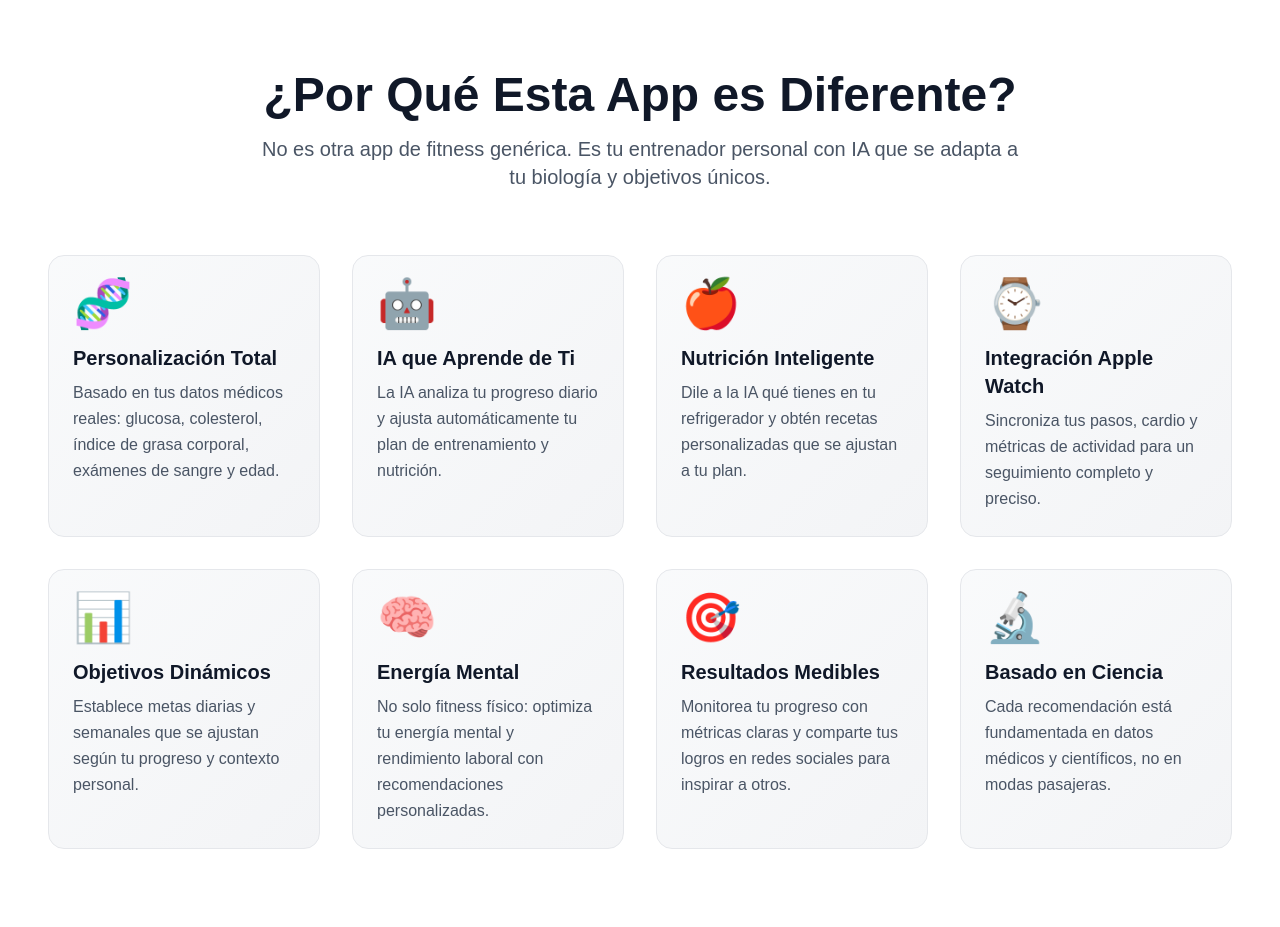
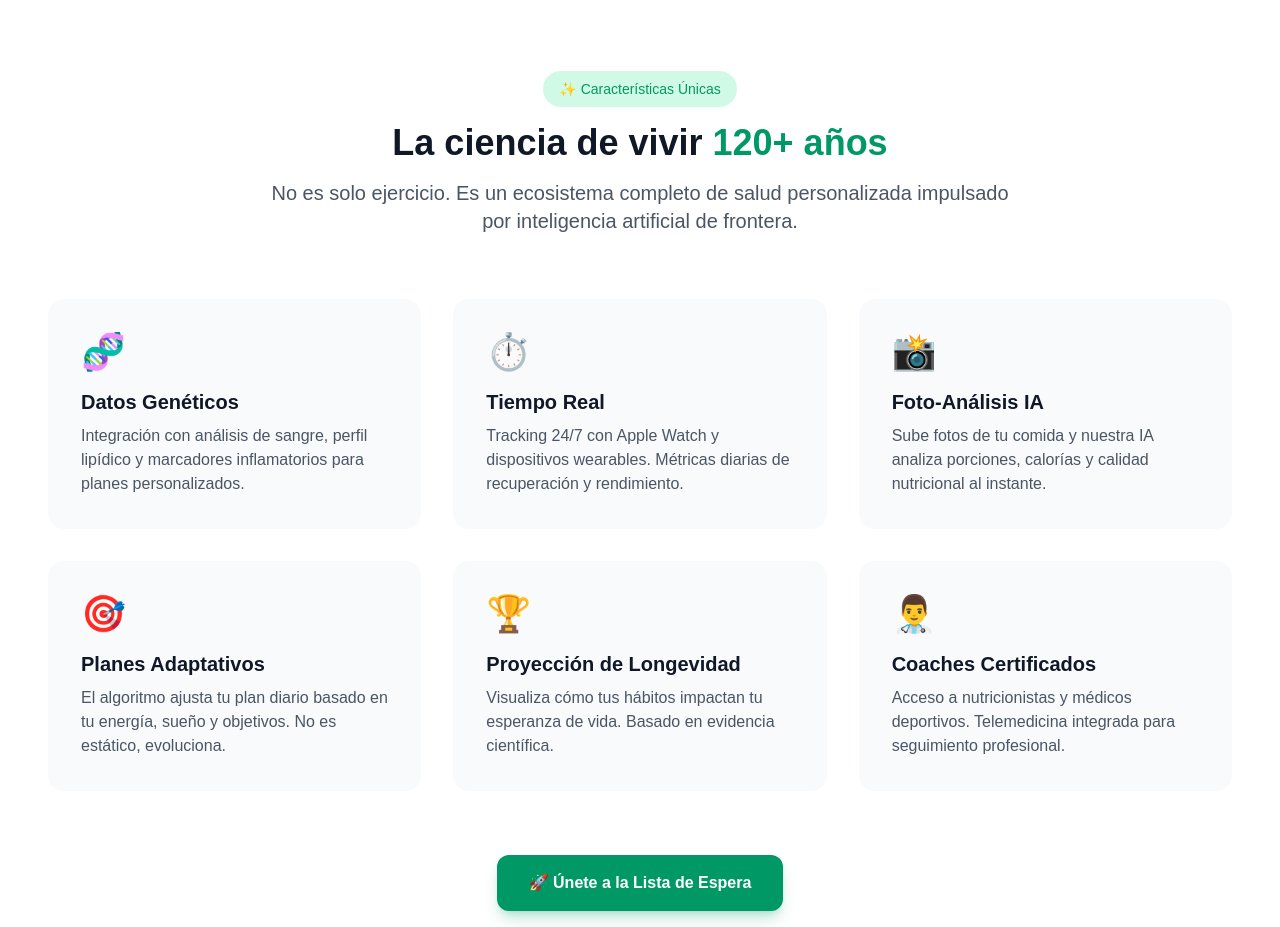
Before and after one commit to devjaime/app-entrenamiento-ia, a Next.js app: page / in a window 1280 px wide. Shown: the part 1060-1987 px from the top of the page. Built offline with nearby package versions, Linux system fonts and the light colour scheme.

Commit message:
feat: improve features section
- 6 unique selling points
- Scientific longevity focus
- Better CTA with waitlist

```diff
--- a/components/landing/Features.tsx
+++ b/components/landing/Features.tsx
@@ -2,97 +2,84 @@ export default function Features() {
   const features = [
     {
       icon: "🧬",
-      title: "Personalización Total",
-      description:
-        "Basado en tus datos médicos reales: glucosa, colesterol, índice de grasa corporal, exámenes de sangre y edad.",
+      title: "Datos Genéticos",
+      description: "Integración con análisis de sangre, perfil lipídico y marcadores inflamatorios para planes personalizados.",
     },
     {
-      icon: "🤖",
-      title: "IA que Aprende de Ti",
-      description:
-        "La IA analiza tu progreso diario y ajusta automáticamente tu plan de entrenamiento y nutrición.",
+      icon: "⏱️",
+      title: "Tiempo Real",
+      description: "Tracking 24/7 con Apple Watch y dispositivos wearables. Métricas diarias de recuperación y rendimiento.",
     },
     {
-      icon: "🍎",
-      title: "Nutrición Inteligente",
-      description:
-        "Dile a la IA qué tienes en tu refrigerador y obtén recetas personalizadas que se ajustan a tu plan.",
-    },
-    {
-      icon: "⌚",
-      title: "Integración Apple Watch",
-      description:
-        "Sincroniza tus pasos, cardio y métricas de actividad para un seguimiento completo y preciso.",
-    },
-    {
-      icon: "📊",
-      title: "Objetivos Dinámicos",
-      description:
-        "Establece metas diarias y semanales que se ajustan según tu progreso y contexto personal.",
-    },
-    {
-      icon: "🧠",
-      title: "Energía Mental",
-      description:
-        "No solo fitness físico: optimiza tu energía mental y rendimiento laboral con recomendaciones personalizadas.",
+      icon: "📸",
+      title: "Foto-Análisis IA",
+      description: "Sube fotos de tu comida y nuestra IA analiza porciones, calorías y calidad nutricional al instante.",
     },
     {
       icon: "🎯",
-      title: "Resultados Medibles",
-      description:
-        "Monitorea tu progreso con métricas claras y comparte tus logros en redes sociales para inspirar a otros.",
+      title: "Planes Adaptativos",
+      description: "El algoritmo ajusta tu plan diario basado en tu energía, sueño y objetivos. No es estático, evoluciona.",
     },
     {
-      icon: "🔬",
-      title: "Basado en Ciencia",
-      description:
-        "Cada recomendación está fundamentada en datos médicos y científicos, no en modas pasajeras.",
+      icon: "🏆",
+      title: "Proyección de Longevidad",
+      description: "Visualiza cómo tus hábitos impactan tu esperanza de vida. Basado en evidencia científica.",
+    },
+    {
+      icon: "👨‍⚕️",
+      title: "Coaches Certificados",
+      description: "Acceso a nutricionistas y médicos deportivos. Telemedicina integrada para seguimiento profesional.",
     },
   ];
 
   return (
     <section className="py-24 bg-white dark:bg-gray-900">
       <div className="max-w-7xl mx-auto px-6 sm:px-8 lg:px-12">
-        {/* Section Header */}
+        {/* Header */}
         <div className="text-center mb-16">
-          <h2 className="text-4xl sm:text-5xl font-bold text-gray-900 dark:text-white mb-4">
-            ¿Por Qué Esta App es Diferente?
+          <span className="inline-block px-4 py-2 bg-emerald-100 dark:bg-emerald-900/30 text-emerald-600 dark:text-emerald-400 rounded-full text-sm font-medium mb-4">
+            ✨ Características Únicas
+          </span>
+          <h2 className="text-3xl sm:text-4xl font-bold text-gray-900 dark:text-white mb-4">
+            La ciencia de vivir{' '}
+            <span className="text-emerald-600">120+ años</span>
           </h2>
-          <p className="text-xl text-gray-600 dark:text-gray-300 max-w-3xl mx-auto">
-            No es otra app de fitness genérica. Es tu entrenador personal con IA
-            que se adapta a tu biología y objetivos únicos.
+          <p className="text-xl text-gray-600 dark:text-gray-400 max-w-3xl mx-auto">
+            No es solo ejercicio. Es un ecosistema completo de salud personalizada
+            impulsado por inteligencia artificial de frontera.
           </p>
         </div>
 
         {/* Features Grid */}
-        <div className="grid grid-cols-1 md:grid-cols-2 lg:grid-cols-4 gap-8">
+        <div className="grid md:grid-cols-2 lg:grid-cols-3 gap-8">
           {features.map((feature, index) => (
             <div
               key={index}
-              className="group p-6 rounded-2xl bg-gradient-to-br from-gray-50 to-gray-100 dark:from-gray-800 dark:to-gray-900 border border-gray-200 dark:border-gray-700 hover:shadow-xl transition-all duration-300 hover:-translate-y-1"
+              className="group p-8 rounded-2xl bg-gray-50 dark:bg-gray-800 hover:bg-emerald-50 dark:hover:bg-emerald-900/20 transition-all duration-300 hover:shadow-lg hover:shadow-emerald-500/10 border border-transparent hover:border-emerald-200 dark:hover:border-emerald-800"
             >
-              <div className="text-5xl mb-4 group-hover:scale-110 transition-transform duration-300">
+              <div className="text-4xl mb-4 transform group-hover:scale-110 transition-transform duration-300">
                 {feature.icon}
               </div>
-              <h3 className="text-xl font-semibold text-gray-900 dark:text-white mb-2">
+              <h3 className="text-xl font-bold text-gray-900 dark:text-white mb-2">
                 {feature.title}
               </h3>
-              <p className="text-gray-600 dark:text-gray-400 leading-relaxed">
+              <p className="text-gray-600 dark:text-gray-400">
                 {feature.description}
               </p>
             </div>
           ))}
         </div>
 
-        {/* Additional Benefits */}
-        <div className="mt-20 bg-gradient-to-r from-blue-600 to-purple-600 rounded-3xl p-12 text-center">
-          <h3 className="text-3xl font-bold text-white mb-4">
-            El Diferenciador Clave
-          </h3>
-          <p className="text-xl text-blue-50 max-w-3xl mx-auto leading-relaxed">
-            Mientras otras apps te dan planes genéricos, nosotros usamos tus datos
-            médicos reales y el poder de la IA para crear un plan que evoluciona
-            contigo cada día. Tu cuerpo es único, tu plan también debería serlo.
+        {/* CTA */}
+        <div className="mt-16 text-center">
+          <a
+            href="#waitlist"
+            className="inline-block px-8 py-4 bg-emerald-600 hover:bg-emerald-700 text-white font-bold rounded-xl transition-all duration-300 hover:scale-105 shadow-lg shadow-emerald-600/25"
+          >
+            🚀 Únete a la Lista de Espera
+          </a>
+          <p className="mt-4 text-gray-500 dark:text-gray-400 text-sm">
+            Lanzamiento 2026 • Cupos limitados para beta
           </p>
         </div>
       </div>
```
